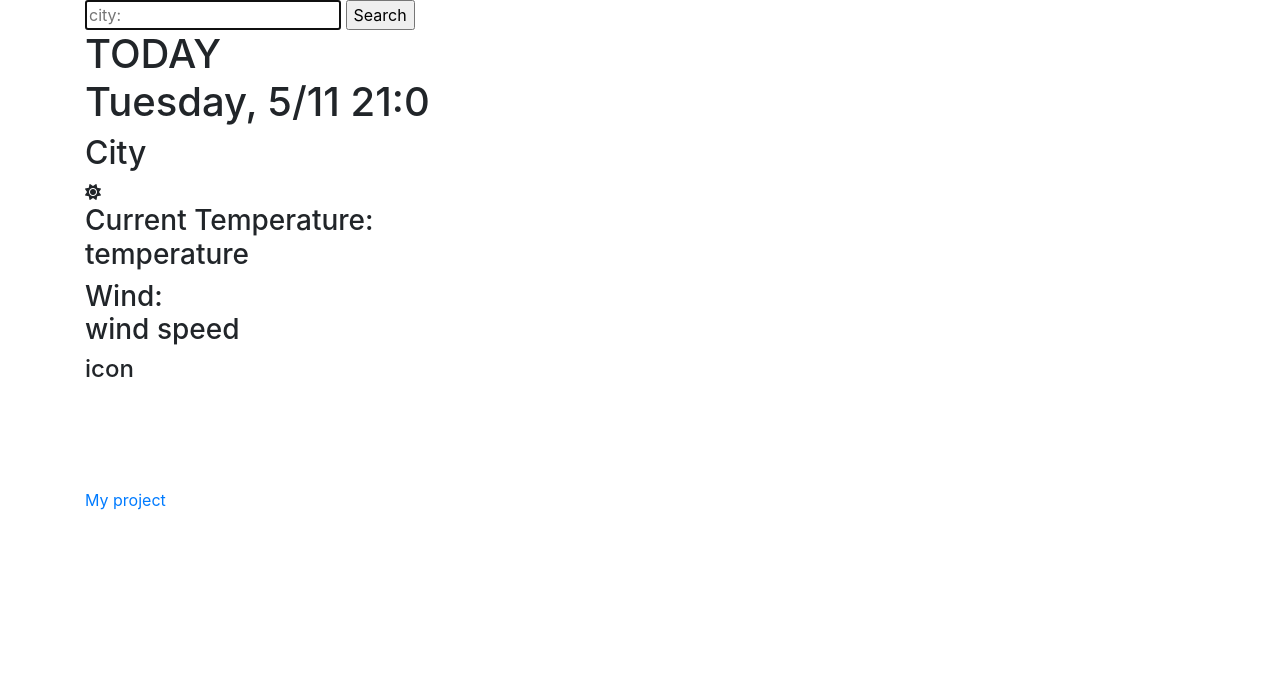
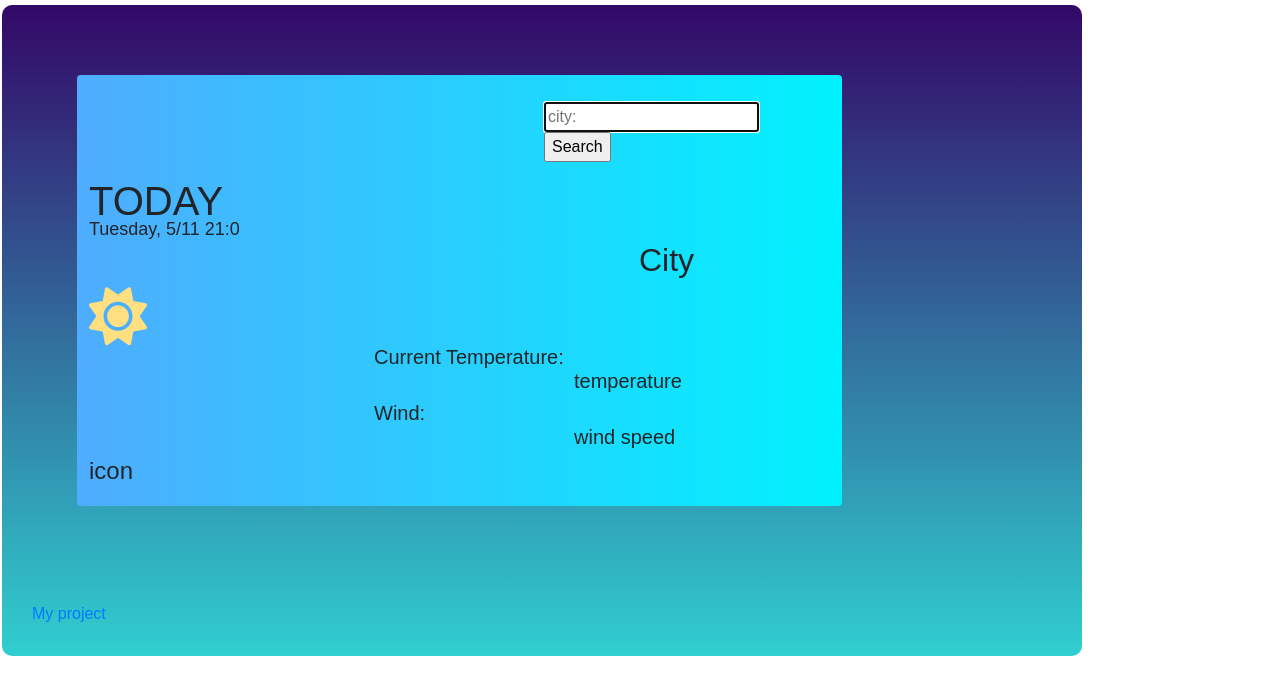
Before and after one commit to Maria-Geadas/second-try, a plain HTML site: page index.html in a window 1280 px wide. Drawn offline with nearby package versions, Linux system fonts and the light colour scheme.

Commit message:
Update index.html

```diff
--- a/index.html
+++ b/index.html
@@ -15,7 +15,7 @@
       integrity="sha384-ggOyR0iXCbMQv3Xipma34MD+dH/1fQ784/j6cY/iJTQUOhcWr7x9JvoRxT2MZw1T"
       crossorigin="anonymous"
     />
-    <link rel="stylesheet" href="src/style.css" />
+    <link href="src/styles.css" rel="stylesheet" type="text/css" />
     <script src="https://unpkg.com/axios/dist/axios.min.js"></script>
   </head>
 
```
